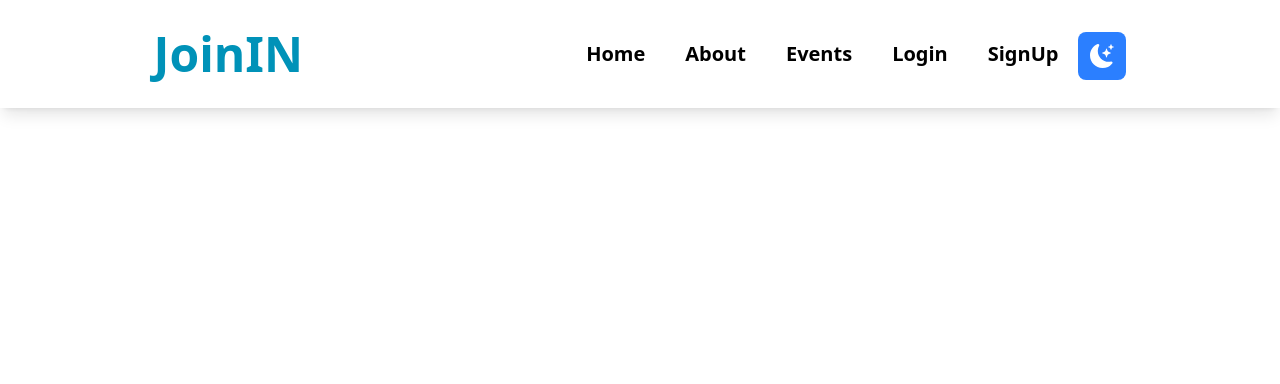
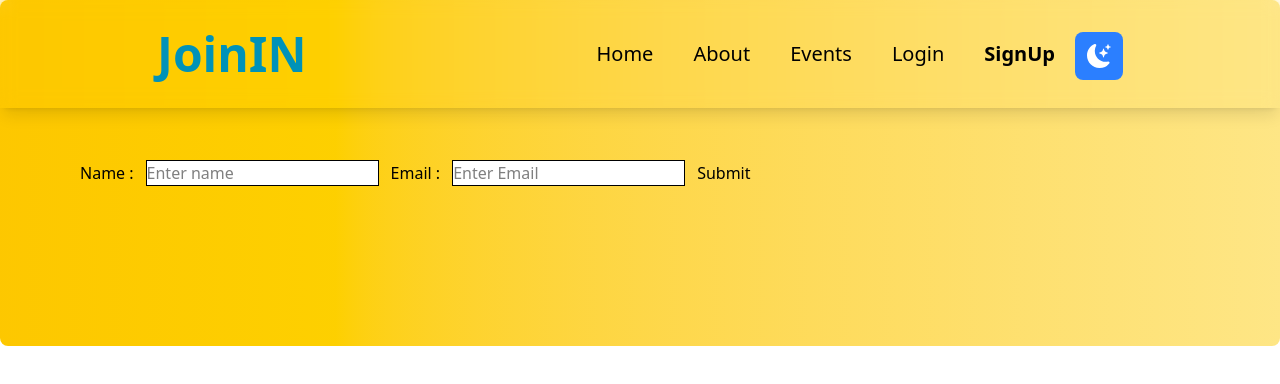
Before and after one commit to AbhipsaMohapatra/joinin-frontend, a React (Vite) app: page /signUp in a window 1280 px wide. Shown: the top 384 px of the page. Built offline with nearby package versions, Linux system fonts and the light colour scheme.

Commit message:
Added Events Page

```diff
--- a/package.json
+++ b/package.json
@@ -10,11 +10,15 @@
     "preview": "vite preview"
   },
   "dependencies": {
+    "@emotion/react": "^11.14.0",
+    "@emotion/styled": "^11.14.1",
+    "@mui/material": "^7.3.1",
     "@reduxjs/toolkit": "^2.8.2",
     "@tailwindcss/vite": "^4.1.11",
     "motion": "^12.23.12",
     "react": "^19.1.0",
     "react-dom": "^19.1.0",
+    "react-hook-form": "^7.62.0",
     "react-icons": "^5.5.0",
     "react-redux": "^9.2.0",
     "swiper": "^11.2.10",
--- a/src/App.jsx
+++ b/src/App.jsx
@@ -6,6 +6,8 @@ import Home from './components/Home';
 import MainPage from './components/MainPage';
 import About from './components/About';
 import Events from './components/Events';
+import Login from './components/Login';
+import SignUp from './components/SignUp'
 
 function App() {
 
@@ -19,6 +21,8 @@ function App() {
         <Route path='/' element={<Home/>}/>
         <Route path='/about' element={<About/>}/>
         <Route path='/events' element={<Events/>}/>
+        <Route path='/login' element={<Login/>}/>
+        <Route path='/signUp' element={<SignUp/>}/>
 
        </Routes>
      </BrowserRouter>
--- a/src/components/Events.jsx
+++ b/src/components/Events.jsx
@@ -1,24 +1,99 @@
-import React, { useRef, useState } from 'react';
+import React, { useRef, useState, useEffect } from "react";
 // Import Swiper React components
-import { Swiper, SwiperSlide } from 'swiper/react';
+import { motion, useInView } from "motion/react";
+import EventCard from "./ui/EventCard";
 
-// Import Swiper styles
-import 'swiper/css';
-import 'swiper/css/pagination';
+const Events = () => {
+  const sectionRef = useRef(null);
+  const isinView = useInView(sectionRef, { once: true });
+  const [data, setData] = useState([]);
+  const [searchTerm,setSearchTerm] = useState("");
+
+  const getEvents = async () => {
+    let res = await fetch("http://localhost:3000/api/events", {
+      method: "GET",
+      headers: { ContentType: "application/json" },
+    });
+
+    const data = await res.json();
+    if (data) {
+      return data.result;
+    } else {
+      console.log("Error");
+    }
+  };
+
+  useEffect(() => {
+    const fetchData = async () => {
+      const events = await getEvents();
+      setData(events || []);
+    };
+    fetchData();
+  }, []);
+
+  const formatDate = (date) => {
+    return new Date(date).toLocaleDateString("en-US", {
+      year: "numeric",
+      month: "long",
+      day: "numeric",
+    });
+  };
+
+  const filteredData = data.filter((item)=>
+    item.title.toLowerCase().includes(searchTerm.toLowerCase()) || item.category.toLowerCase().includes(searchTerm.toLowerCase())
+  )
+  return (
+    <motion.section
+      ref={sectionRef}
+      initial={{ opacity: 0, y: 50 }}
+      animate={isinView ? { opacity: 1, y: 0 } : {}}
+      transition={{ duration: 0.8, ease: "easeOut" }}
+      className=" p-10 sm:p-20 bg-gradient-to-r from-yellow-400 to-amber-200 dark:bg-slate-700 dark:bg-none rounded-lg"
+    >
+      <div className="container border my-30 sm:my-20 p-10 mx-auto">
+        <h2 className="font-mono font-bold text-2xl sm:text-3xl text-center dark:text-white">
+          Event Lists
+        </h2>
+
+       {/* search Bar */}
+        <div className="flex justify-center my-5">
+          <input
+            type="text"
+            placeholder="Search events..."
+            value={searchTerm}
+            onChange={(e) => setSearchTerm(e.target.value)}
+            className="p-2 rounded-md border w-full sm:w-1/3 dark:border-amber-200  dark:text-white"
+          />
+        </div>
 
 
 
-// import required modules
-import { Pagination } from 'swiper/modules';
+        <div className="grid grid-col-1 sm:grid-cols-4 gap-4 sm:gap-2 my-10 items-center justify-center">
+          {filteredData?.map((item) => (
+            <EventCard
+              key={item.id}
+              picture={item.picture || "/cardImage1.avif"}
+              title={item.title}
+              category={item.category}
+              Date={formatDate(item.date)}
+            />
+          ))}
 
-const Events = () => {
-  return (
+          <EventCard
+            picture={"/winnerPic.jpg"}
+            title={"AI workshop for techies"}
+            category={"WorkShop"}
 
-    <section>
+          />
+          <EventCard
+            picture={"/winnerPic.jpg"}
+            title={"Title"}
+            category={"WorkShop"}
+          />
+        </div>
+      </div>
+    </motion.section>
+  );
+};
 
-    </section>
-
-  )
-}
-
-export default Events
+export default Events;
--- /dev/null
+++ b/src/components/Login.jsx
@@ -0,0 +1,11 @@
+import React from 'react'
+
+const Login = () => {
+  return (
+    <div>
+
+    </div>
+  )
+}
+
+export default Login
--- a/src/components/Navbar.jsx
+++ b/src/components/Navbar.jsx
@@ -24,6 +24,10 @@ const Navbar = () => {
   const hamburger = () => {
    setHam((prevham)=>!prevham)
   };
+
+  const active = (e)=>{
+    return e.isActive?'text-xl font-bold':'text-xl '
+  }
 
   return (
     <nav className="  p-7 sm:p-3 fixed dark:text-white top-0 left-0 w-full backdrop-blur-sm shadow-lg">
@@ -71,29 +75,29 @@ const Navbar = () => {
             id="list"
           >
             <li className="text-center hover:underline hover:cursor-pointer hover:transition-all hover:duration-150 hover:ease-in-out">
-              <NavLink className="text-xl font-bold " to="/">
+              <NavLink className={active} to="/">
                 Home
               </NavLink>
             </li>
             <li className="list">
-              <NavLink className="text-xl font-bold " to="/about">
+              <NavLink className={active} to="/about">
                 About
               </NavLink>
             </li>
             <li className="list">
-              <NavLink className="text-xl font-bold " to="/events">
+              <NavLink className={active} to="/events">
                 Events
               </NavLink>
             </li>
             <li className="list">
-              <a className="text-xl font-bold " href="">
+              <NavLink className={active} to="/login">
                 Login
-              </a>
+              </NavLink>
             </li>
             <li className="list">
-              <a className="text-xl font-bold " href="">
+              <NavLink className={active} to='/signUp'>
                 SignUp
-              </a>
+              </NavLink>
             </li>
           </ul>
           <div className="hidden sm:flex mb-4">
--- /dev/null
+++ b/src/components/SignUp.jsx
@@ -0,0 +1,45 @@
+import React from 'react'
+import { useForm } from "react-hook-form";
+import { motion, useInView } from "motion/react";
+import { useRef } from 'react';
+
+const SignUp = () => {
+    const { register, formState: { errors }, handleSubmit } = useForm();
+    const onSubmit = (data) => console.log(data);
+    const sectionRef = useRef(null);
+      const isinView = useInView(sectionRef, { once: true });
+  return (
+    <motion.section
+          ref={sectionRef}
+          initial={{ opacity: 0, y: 50 }}
+          animate={isinView ? { opacity: 1, y: 0 } : {}}
+          transition={{ duration: 0.8, ease: "easeOut" }}
+          className=" p-10 sm:p-20 bg-gradient-to-r from-yellow-400 to-amber-200 dark:bg-slate-700 dark:bg-none rounded-lg"
+        >
+
+    <form onSubmit={handleSubmit(onSubmit)} className='my-20'>
+        <label htmlFor="firstName">Name :</label>
+      <input
+        {...register("firstName", { required: true })}
+        aria-invalid={errors.firstName ? "true" : "false"}
+        placeholder='Enter name'
+        className='border bg-white mx-3'
+      />
+      {errors.firstName?.type === 'required' && <p role="alert">First name is required</p>}
+      <label htmlFor="firstName">Email :</label>
+
+      <input
+        {...register("mail", { required: "Email Address is required" })}
+        aria-invalid={errors.mail ? "true" : "false"}
+         placeholder='Enter Email'
+        className='border bg-white mx-3'
+      />
+      {errors.mail && <p role="alert">{errors.mail?.message}</p>}
+
+      <input type="submit" />
+    </form>
+    </motion.section>
+  )
+}
+
+export default SignUp
--- /dev/null
+++ b/src/components/ui/EventCard.jsx
@@ -0,0 +1,53 @@
+import * as React from "react";
+import Card from "@mui/material/Card";
+import CardActions from "@mui/material/CardActions";
+import CardContent from "@mui/material/CardContent";
+import CardMedia from "@mui/material/CardMedia";
+import Button from "@mui/material/Button";
+import Typography from "@mui/material/Typography";
+
+const EventCard = ({ picture, title, category,Date }) => {
+  return (
+    <Card
+      sx={{ maxWidth: 345 }}
+      className="!bg-amber-200 dark:!bg-slate-600 !text-black dark:!text-white !shadow-lg !shadow-black dark:!shadow-white cursor-pointer hover:!scale-105 !transition-all !duration-150"
+    >
+      <CardMedia
+        component="img"
+        alt="green iguana"
+        sx={{
+          height: 230,
+          width: "100%", // or a fixed value like 200
+          objectFit: "cover", // or 'contain'
+        }}
+        image={picture}
+      />
+      <CardContent>
+        <Typography gutterBottom variant="h5" component="div">
+          {title}
+        </Typography>
+        <Typography
+          variant="body2"
+          sx={{ color: "text.secondary" }}
+          className=" !text-black dark:!text-white"
+        >
+          Category : {category}
+
+        </Typography>
+        <Typography
+          variant="body2"
+          sx={{ color: "text.secondary" }}
+          className=" !text-black dark:!text-white"
+        >
+
+          Date : {Date}
+        </Typography>
+      </CardContent>
+      <CardActions>
+        <Button size="small">Learn More</Button>
+      </CardActions>
+    </Card>
+  );
+};
+
+export default EventCard;
```
Also changed, not shown: public/cardImage1.avif (added), 1 other file (tests, documents, lock files or other folders).
